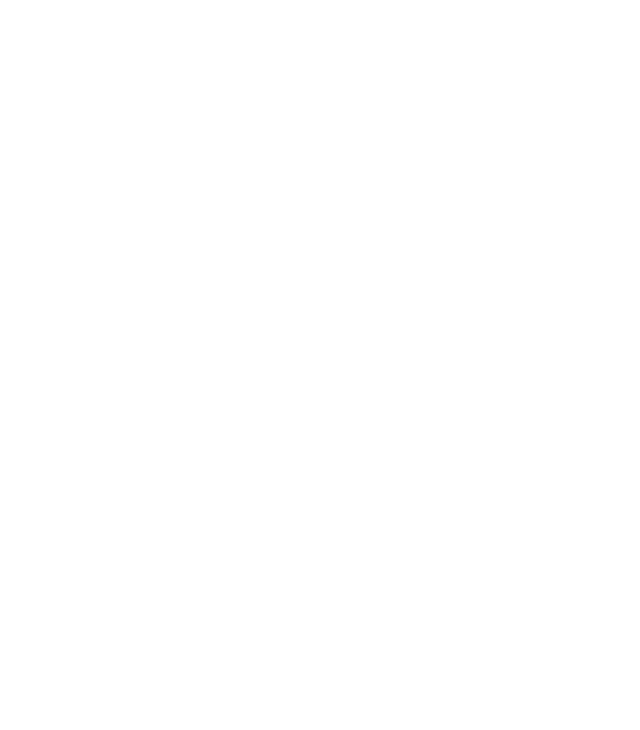
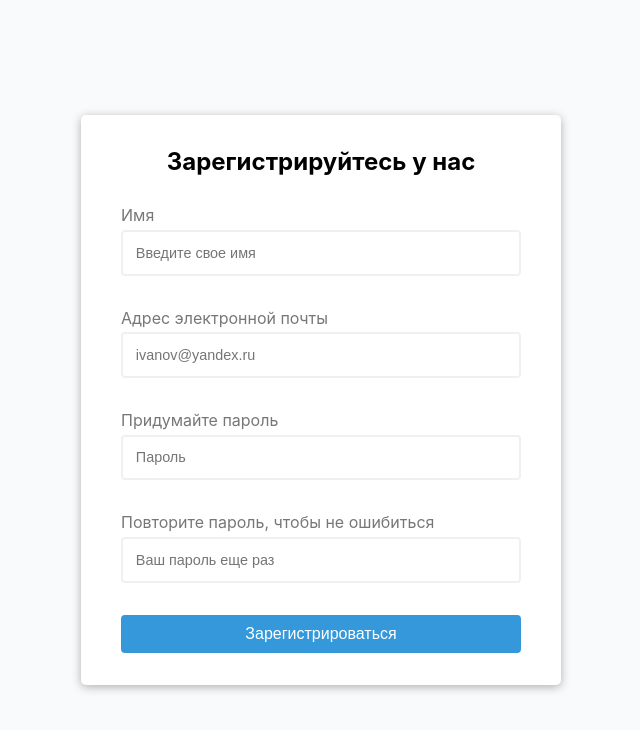
Before and after one commit to bulsond/JsSmallApps, a plain HTML site: page CheckForm/index.html in a window 1280 px wide. Shown: the whole page, without its empty margins (319-959 px from the left). Drawn offline with Linux system fonts and the light colour scheme.

Commit message:
new: разметка и стили

```diff
--- a/CheckForm/index.html
+++ b/CheckForm/index.html
@@ -9,6 +9,37 @@
     <script src="index.js" type="module"></script>
 </head>
 <body>
-
+    <section class="container">
+        <form id="form" class="form">
+            <!-- Заголовок -->
+            <h2 class="form-title">Зарегистрируйтесь у нас</h2>
+            <!-- Имя -->
+            <div class="form-control">
+                <label for="username">Имя</label>
+                <input type="text" id="username" placeholder="Введите свое имя">
+                <small>Сообщение об ошибке</small>
+            </div>
+            <!-- Почта -->
+            <div class="form-control">
+                <label for="email">Адрес электронной почты</label>
+                <input type="text" id="email" placeholder="ivanov@yandex.ru">
+                <small>Сообщение об ошибке</small>
+            </div>
+            <!-- Пароль -->
+            <div class="form-control">
+                <label for="password">Придумайте пароль</label>
+                <input type="password" id="password" placeholder="Пароль">
+                <small>Сообщение об ошибке</small>
+            </div>
+            <!-- Повторый пароль -->
+            <div class="form-control">
+                <label for="password2">Повторите пароль, чтобы не ошибиться</label>
+                <input type="password" id="password2" placeholder="Ваш пароль еще раз">
+                <small>Сообщение об ошибке</small>
+            </div>
+            <!-- Кнопка -->
+            <button type="submit">Зарегистрироваться</button>
+        </form>
+    </section>
 </body>
 </html>
--- a/CheckForm/style.css
+++ b/CheckForm/style.css
@@ -5,12 +5,97 @@ html {
 *,
 *::after,
 *::before {
-    margin: 0;
-    padding: 0;
   box-sizing: inherit;
 }
 
+:root {
+    --clr-success: #2ecc71;
+    --clr-error: #e74c3c;
+}
+
 body {
+  min-height: 100vh;
+  margin: 0;
+  display: flex;
+  align-items: center;
+  justify-content: center;
+
   font-family: -apple-system, BlinkMacSystemFont, "Segoe UI", Roboto, Oxygen,
     Ubuntu, Cantarell, "Open Sans", "Helvetica Neue", sans-serif;
+
+  background-color: #f9fafb;
 }
+
+.container {
+  width: 30rem;
+  box-shadow: 0 2px 10px rgba(0, 0, 0, 0.3);
+  border-radius: 5px;
+  background-color: #fff;
+}
+
+.form-title {
+  margin: 0 0 1.8rem;
+  text-align: center;
+}
+
+.form {
+  padding: 2rem 2.5rem;
+}
+
+.form-control {
+  margin-bottom: 0.8rem;
+  padding-bottom: 1.2rem;
+  position: relative;
+}
+
+.form-control label {
+  display: block;
+  margin-bottom: 0.3rem;
+  color: #777;
+}
+
+.form-control input {
+  display: block;
+  width: 100%;
+  padding: 0.8rem;
+  font-size: 0.9rem;
+  border: 2px solid #f0f0f0;
+  border-radius: 4px;
+}
+
+.form-control input:focus {
+  outline: 0;
+  border-color: #777;
+}
+
+.form-control.success input {
+  border-color: var(--clr-success);
+}
+
+.form-control.error input {
+  border-color: var(--clr-error);
+}
+
+.form-control small {
+    position: absolute;
+    bottom: 0;
+    left: 0;
+    visibility: hidden;
+    color: var(--clr-error);
+}
+
+.form-control.error small {
+    visibility: visible;
+}
+
+.form button {
+    display: block;
+    width: 100%;
+    padding: 0.5em;
+    font-size: 1rem;
+    border: 2px solid #3498db;
+    border-radius: 4px;
+    background-color: #3498db;
+    color: #fff;
+    cursor: pointer;
+}
```
Lines whose indentation alone changed are shown as unchanged.
